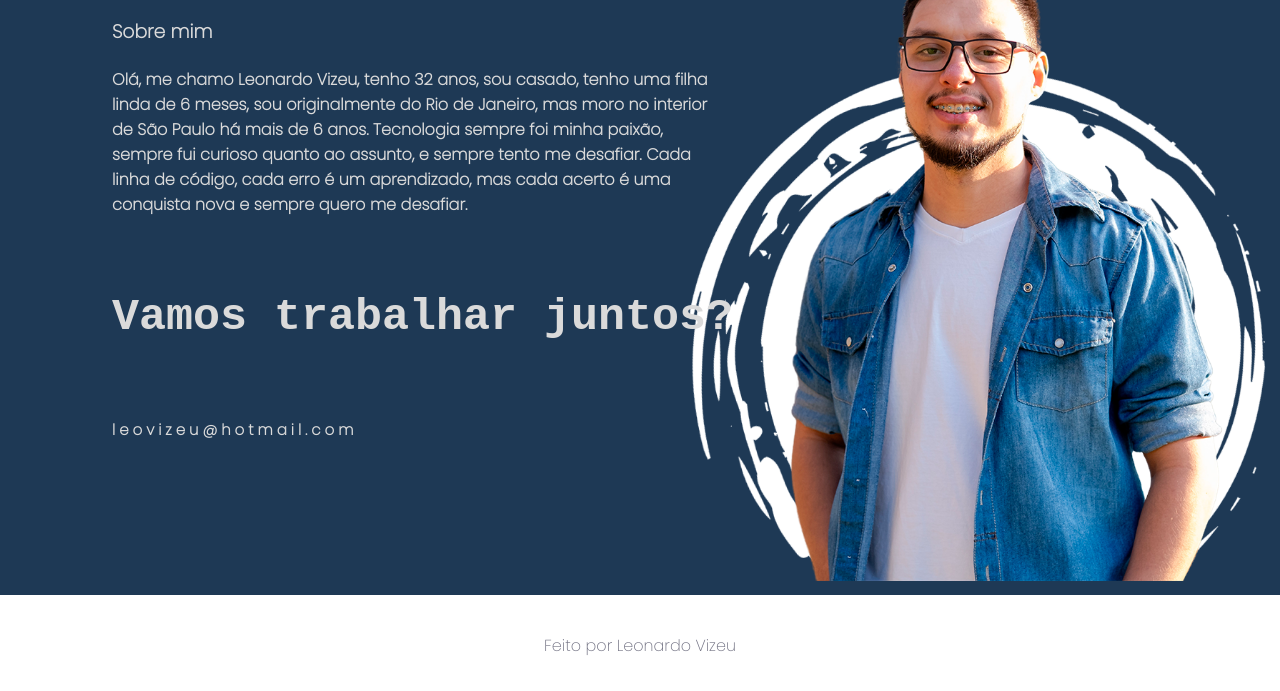
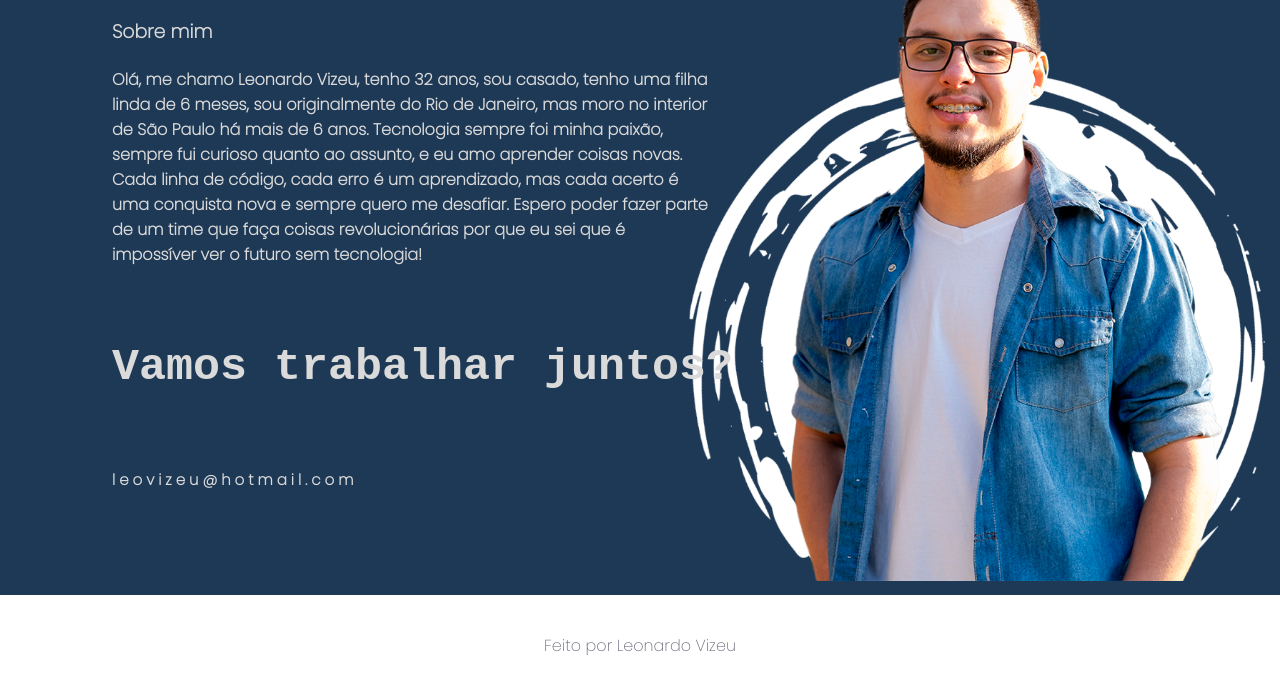
Before and after one commit to leovizeu/PortfolioVizeu, a plain HTML site: page index-2.html in a window 1280 px wide. Shown: the part 205-896 px from the top of the page. Drawn offline with Linux system fonts and the light colour scheme.

Commit message:
adicionado nova descrição pessoal

```diff
--- a/index-2.html
+++ b/index-2.html
@@ -42,8 +42,9 @@
             <h3>Sobre mim</h3>
             <h4>Olá, me chamo Leonardo Vizeu, tenho 32 anos, sou casado, tenho uma filha linda de 6 meses,
             sou originalmente do Rio de Janeiro, mas moro no interior de São Paulo há mais de 6 anos.
-            Tecnologia sempre foi minha paixão, sempre fui curioso quanto ao assunto, e sempre tento me desafiar.
+            Tecnologia sempre foi minha paixão, sempre fui curioso quanto ao assunto, e eu amo aprender coisas novas.
             Cada linha de código, cada erro é um aprendizado, mas cada acerto é uma conquista nova e sempre quero me desafiar.
+            Espero poder fazer parte de um time que faça coisas revolucionárias por que eu sei que é impossíver ver o futuro sem tecnologia!
             </h4>
             <h5>Vamos trabalhar juntos?</h5>
             <h6>leovizeu@hotmail.com</h6>
```
